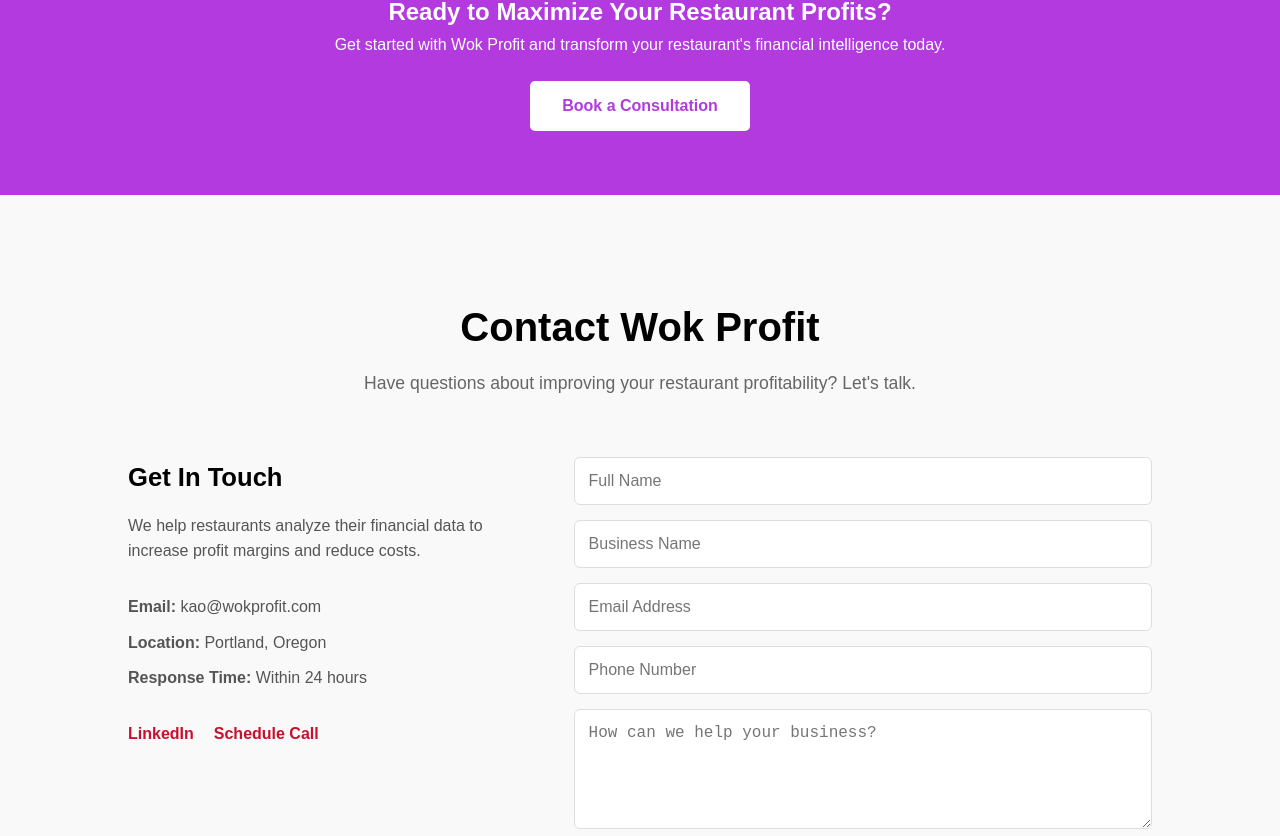
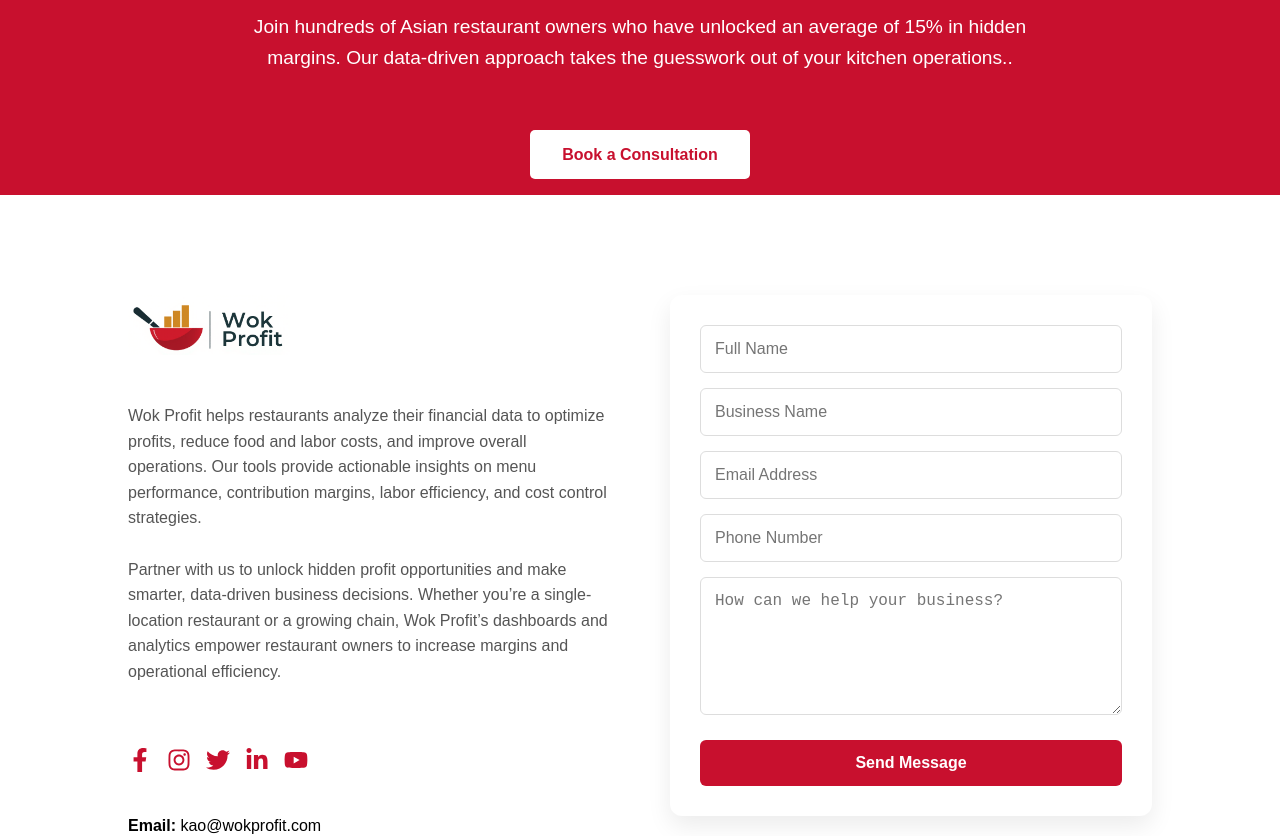
Before and after one commit to CodingKao/wokprofit-website, a React (Create React App) app: page / in a window 1280 px wide. Shown: the part 2835-3671 px from the top of the page. Built offline with nearby package versions, Linux system fonts and the light colour scheme.

Commit message:
cta and contact

```diff
--- a/src/components/Contact/Contact.css
+++ b/src/components/Contact/Contact.css
@@ -1,77 +1,70 @@
 .contact {
-  padding: 100px 10%;
-  background: #f9f9f9;
-}
-
-.contact-header {
-  text-align: center;
-  margin-bottom: 60px;
-}
-
-.contact-header h2 {
-  font-size: 2.5rem;
-  margin-bottom: 10px;
-}
-
-.contact-header p {
-  color: #666;
-  font-size: 1.1rem;
+  background: #ffffff; /* white background */
+  padding: 100px 10%;  /* same left/right alignment as other sections */
 }
 
 .contact-container {
   display: flex;
   gap: 60px;
+  max-width: 1200px; /* consistent with Services, Pricing, Analytics */
+  margin: 0 auto;
   align-items: flex-start;
 }
 
 /* LEFT SIDE */
-
-.contact-socials {
+.contact-left {
   flex: 1;
+  display: flex;
+  flex-direction: column;
 }
 
-.contact-socials h3 {
-  font-size: 1.6rem;
-  margin-bottom: 15px;
+.contact-logo img {
+  height: 60px;
+  margin-bottom: 40px;
 }
 
-.contact-socials p {
+.contact-description {
   color: #555;
   line-height: 1.6;
+  margin-bottom: 60px;
 }
 
-.contact-info {
-  margin-top: 30px;
+/* Social Icons */
+.contact-social-icons {
+  display: flex;
+  gap: 15px;
+  margin-bottom: 30px;
 }
 
+.contact-social-icons a {
+  color: #c8102e; /* theme red */
+  font-size: 1.5rem;
+  transition: transform 0.2s ease, color 0.2s ease;
+}
+
+.contact-social-icons a:hover {
+  transform: scale(1.2);
+  color: #a50e25;
+}
+
+/* Contact Info */
 .contact-info p {
   margin-bottom: 10px;
-}
-
-.contact-links {
-  margin-top: 30px;
-  display: flex;
-  gap: 20px;
-}
-
-.contact-links a {
-  text-decoration: none;
-  font-weight: 600;
-  color: #c8102e;
-  border-bottom: 2px solid transparent;
-  transition: 0.3s;
-}
-
-.contact-links a:hover {
-  border-bottom: 2px solid #c8102e;
+  font-weight: 500;
 }
 
 /* RIGHT SIDE FORM */
+.contact-right {
+  flex: 1;
+  display: flex;
+}
 
 .contact-form {
-  flex: 1.5;
-  max-width: 600px;
-
+  width: 100%;
+  padding: 30px;
+  background: #fff;
+  border-radius: 12px;
+  box-shadow: 0 10px 25px rgba(0,0,0,0.08);
   display: flex;
   flex-direction: column;
   gap: 15px;
@@ -83,31 +76,26 @@
   border: 1px solid #ddd;
   border-radius: 6px;
   font-size: 1rem;
-
-  transition: border 0.3s;
+  transition: border 0.3s, box-shadow 0.3s;
 }
 
 .contact-form input:focus,
 .contact-form textarea:focus {
   outline: none;
   border-color: #c8102e;
+  box-shadow: 0 0 5px rgba(200,16,46,0.4);
 }
 
 .contact-form button {
   margin-top: 10px;
   padding: 14px;
-
   background: #c8102e;
   color: white;
-
   border: none;
   border-radius: 6px;
-
   font-size: 1rem;
   font-weight: 600;
-
   cursor: pointer;
-
   transition: 0.3s;
 }
 
@@ -115,16 +103,18 @@
   background: #a50e25;
 }
 
-/* MOBILE */
-
+/* MOBILE RESPONSIVE */
 @media (max-width: 900px) {
-
   .contact-container {
     flex-direction: column;
   }
 
-  .contact-form {
-    max-width: 100%;
+  .contact-left,
+  .contact-right {
+    width: 100%;
   }
 
+  .contact-social-icons {
+    justify-content: flex-start;
+  }
 }
--- a/src/components/Contact/Contact.jsx
+++ b/src/components/Contact/Contact.jsx
@@ -1,59 +1,62 @@
+// src/components/Contact/Contact.jsx
 import React from "react";
 import "./Contact.css";
+import logo from "../../assets/images/logo.png";
+
+// React icons for social links
+import { FaFacebookF, FaInstagram, FaTwitter, FaLinkedinIn, FaYoutube } from "react-icons/fa";
 
 const Contact = () => {
   return (
     <section id="contact" className="contact">
-
-      <div className="contact-header">
-        <h2>Contact Wok Profit</h2>
-        <p>Have questions about improving your restaurant profitability? Let's talk.</p>
-      </div>
-
       <div className="contact-container">
 
         {/* LEFT SIDE */}
-        <div className="contact-socials">
+        <div className="contact-left">
+          {/* Logo */}
+          <div className="contact-logo">
+            <img src={logo} alt="Wok Profit Logo" />
+          </div>
 
-          <h3>Get In Touch</h3>
-
-          <p>
-            We help restaurants analyze their financial data to increase profit
-            margins and reduce costs.
+          {/* Description */}
+          <p className="contact-description">
+            Wok Profit helps restaurants analyze their financial data to optimize profits, reduce food and labor costs, and improve overall operations.
+            Our tools provide actionable insights on menu performance, contribution margins, labor efficiency, and cost control strategies.
+            <br></br>
+            <br></br>
+            <p>Partner with us to unlock hidden profit opportunities and make smarter, data-driven business decisions.
+            Whether you’re a single-location restaurant or a growing chain, Wok Profit’s dashboards and analytics empower restaurant owners to increase margins and operational efficiency.
+            </p>
           </p>
 
+          {/* Social Links */}
+          <div className="contact-social-icons">
+            <a href="#" target="_blank" rel="noreferrer"><FaFacebookF /></a>
+            <a href="#" target="_blank" rel="noreferrer"><FaInstagram /></a>
+            <a href="#" target="_blank" rel="noreferrer"><FaTwitter /></a>
+            <a href="#" target="_blank" rel="noreferrer"><FaLinkedinIn /></a>
+            <a href="#" target="_blank" rel="noreferrer"><FaYoutube /></a>
+          </div>
+
+          {/* Contact Info */}
           <div className="contact-info">
             <p><strong>Email:</strong> kao@wokprofit.com</p>
-            <p><strong>Location:</strong> Portland, Oregon</p>
-            <p><strong>Response Time:</strong> Within 24 hours</p>
           </div>
-
-          <div className="contact-links">
-            <a href="#">LinkedIn</a>
-            <a href="#">Schedule Call</a>
-          </div>
-
         </div>
 
-        {/* RIGHT SIDE */}
-        <form className="contact-form">
-
-          <input type="text" placeholder="Full Name" required />
-
-          <input type="text" placeholder="Business Name" />
-
-          <input type="email" placeholder="Email Address" required />
-
-          <input type="tel" placeholder="Phone Number" />
-
-          <textarea placeholder="How can we help your business?" rows="5"></textarea>
-
-          <button type="submit">Send Message</button>
-
-        </form>
+        {/* RIGHT SIDE FORM */}
+        <div className="contact-right">
+          <form className="contact-form">
+            <input type="text" placeholder="Full Name" required />
+            <input type="text" placeholder="Business Name" />
+            <input type="email" placeholder="Email Address" required />
+            <input type="tel" placeholder="Phone Number" />
+            <textarea placeholder="How can we help your business?" rows="6"></textarea>
+            <button type="submit">Send Message</button>
+          </form>
+        </div>
 
       </div>
-
     </section>
   );
 };
--- a/src/components/Cta/Cta.css
+++ b/src/components/Cta/Cta.css
@@ -1,8 +1,8 @@
 .cta-section {
-  background-color: #B23ADE;
+  background-color: #c8102e; /* Theme red */
   color: white;
   text-align: center;
-  padding: 4rem 2rem;
+  padding: 1rem 1rem;
 }
 
 .cta-container {
@@ -10,18 +10,30 @@
   margin: 0 auto;
 }
 
+.cta-section h2 {
+  font-size: 2rem;
+  margin-bottom: 1rem;
+}
+
+.cta-section p {
+  font-size: 1.2rem;
+  margin-bottom: 2rem;
+}
+
+/* Button styling */
 .btn-primary {
   margin-top: 1.5rem;
   padding: 0.75rem 2rem;
-  background-color: white;
-  color: #B23ADE;
+  background-color: white; /* white button with red text */
+  color: #c8102e;
   font-weight: bold;
   border-radius: 5px;
   text-decoration: none;
   display: inline-block;
-  transition: transform 0.2s ease;
+  transition: transform 0.2s ease, background 0.2s ease;
 }
 
 .btn-primary:hover {
   transform: scale(1.05);
+  background-color: #ffe5ea; /* subtle hover effect with light red background */
 }
--- a/src/components/Cta/Cta.jsx
+++ b/src/components/Cta/Cta.jsx
@@ -7,7 +7,7 @@
     <section className="cta-section">
       <div className="cta-container">
         <h2>Ready to Maximize Your Restaurant Profits?</h2>
-        <p>Get started with Wok Profit and transform your restaurant's financial intelligence today.</p>
+        <p>Join hundreds of Asian restaurant owners who have unlocked an average of 15% in hidden margins. Our data-driven approach takes the guesswork out of your kitchen operations..</p>
         <a href="#contact" className="btn-primary">Book a Consultation</a>
       </div>
     </section>
```
Also changed, not shown: src/components/Hero/Hero.css (+0 -10 lines).
